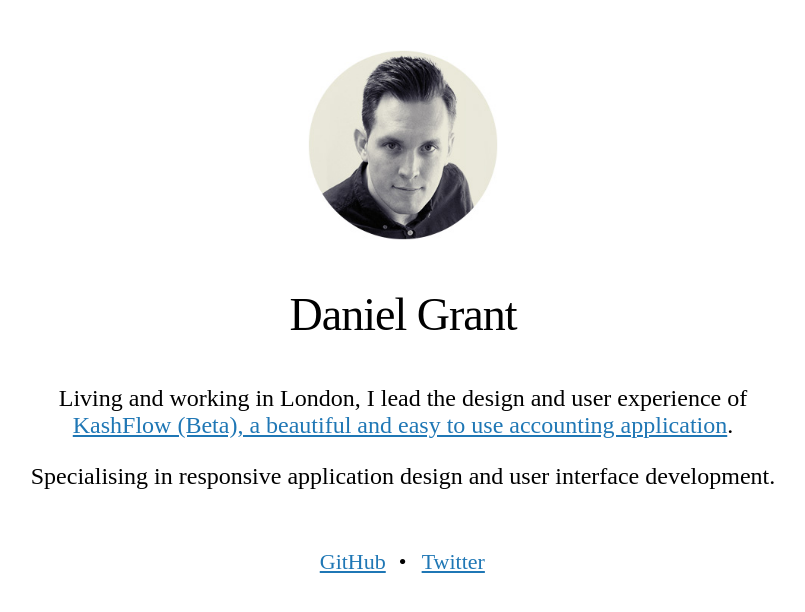
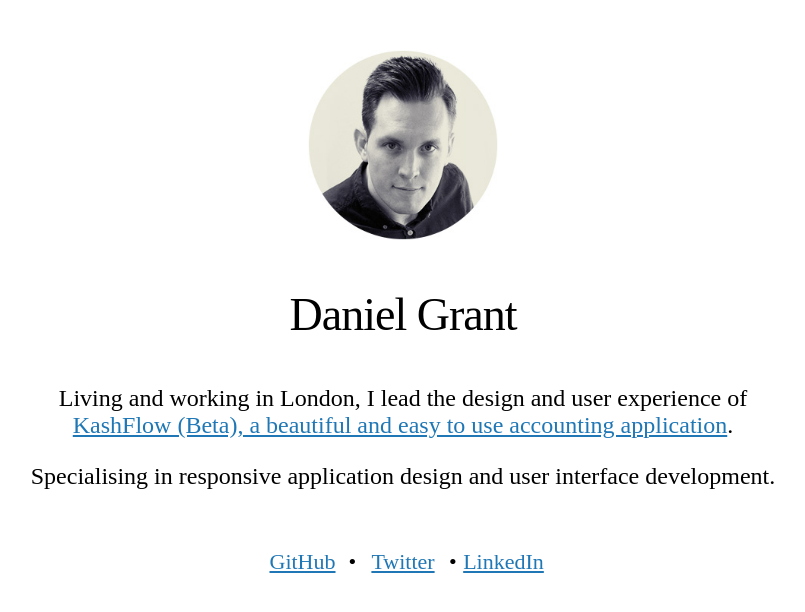
Before and after one commit to djgrant/djgrant.github.io, a Jekyll site: the page built from index.html, in a window 1280 px wide. Shown: the top 612 px of the page, without its empty margins (237-1042 px from the left). Built offline with Jekyll 4.4.1, drawn with Linux system fonts in a browser that asks for light colours; Markdown is read by kramdown in place of the engine named in the settings.

Commit message:
Update index.html

```diff
--- a/index.html
+++ b/index.html
@@ -13,5 +13,6 @@ title: Daniel Grant
   <ul>
     <li><a href="https://github.com/djgrant/">GitHub</a></li>
     <li><a href="https://twitter.com/danieljohngrant">Twitter</a></li>
+    <li><a href="http://www.linkedin.com/profile/view?id=100426293">LinkedIn</a></li>
   </ul>
 </div>
```
